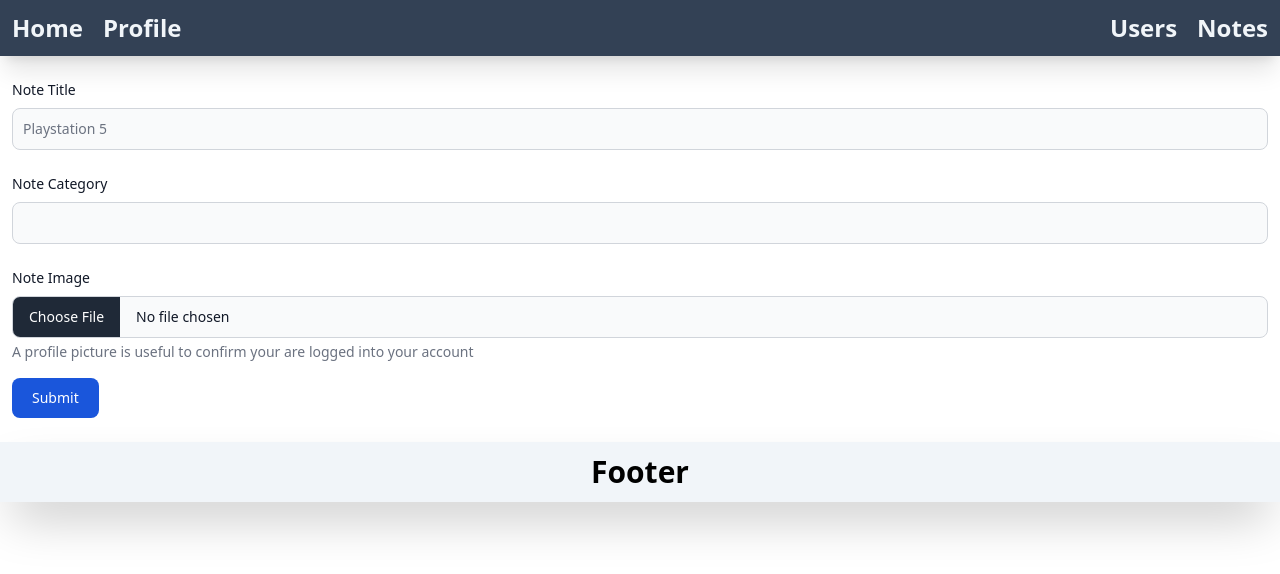
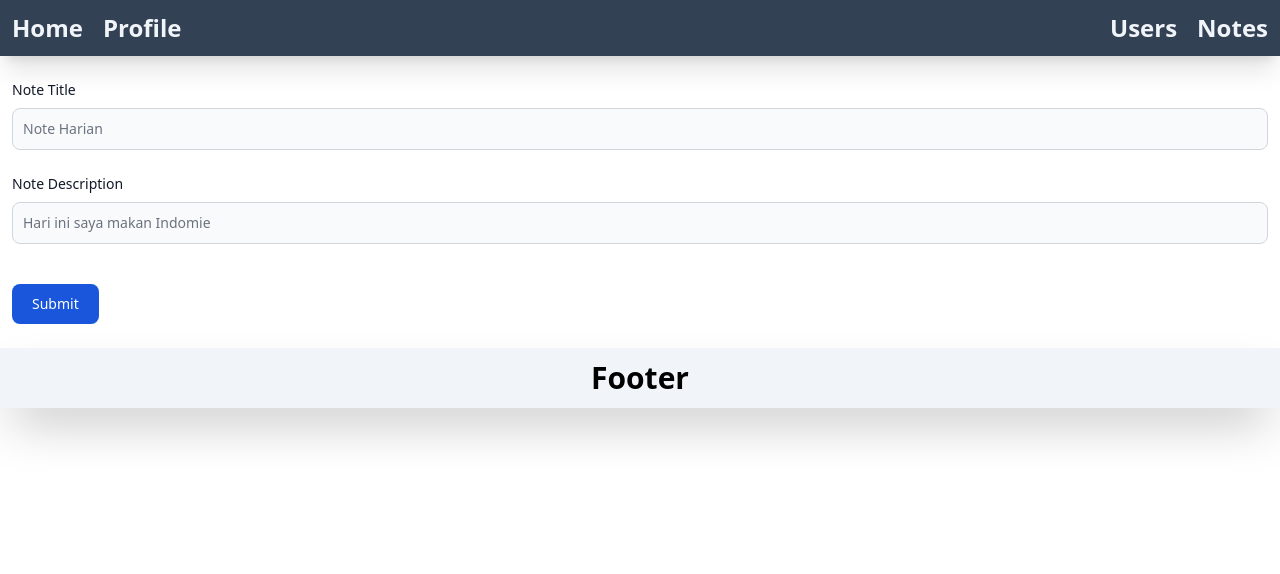
Before and after one commit to akrn27/learn-nextjs, a Next.js app: page /notes/add in a window 1280 px wide. Shown: the top 574 px of the page. Built offline with nearby package versions, Linux system fonts and the light colour scheme.

Commit message:
Fix the API

```diff
--- a/pages/notes/add.js
+++ b/pages/notes/add.js
@@ -10,50 +10,28 @@ const AddNotes = () => {
   const router = useRouter();
   const [notes, setNotes] = useState({
     title: "",
-    category: "",
-    image: "",
+    description: "",
   });
-
-  // const handleSubmit = async (e) => {
-  //   e.preventDefault();
-  //   const { title, category, image } = notes;
-  //   const formData = new FormData();
-  //   formData.append("title", title);
-  //   formData.append("category", category);
-  //   if (image) {
-  //     formData.append("image", image, image.name);
-  //   }
-  //   try {
-  //     const response = await fetch("https://dummyjson.com/products/add", {
-  //       method: "POST",
-  //       headers: {
-  //         "Content-Type": "multipart/form-data",
-  //       },
-  //       body: formData,
-  //     });
-  //     console.log(response.json());
-  //   } catch (error) {
-  //     console.log(error);
-  //   }
-  // };
 
   const handleSubmit = async (e) => {
     e.preventDefault();
-    const { title, category, image } = notes;
+    const { title, description } = notes;
     try {
-      const response = await fetch("https://dummyjson.com/products/add", {
+      const response = await fetch(
+        "https://paace-f178cafcae7b.nevacloud.io/api/notes",
+        {
           method: "POST",
           headers: {
             "Content-Type": "application/json",
           },
           body: JSON.stringify({
             title: title,
-          category: category,
-          image: image,
+            description: description,
           }),
-      });
+        }
+      );
+      router.push("/notes");
       console.log(response.json());
-      router.push("/notes");
     } catch (error) {
       console.log(error);
     }
@@ -65,56 +43,37 @@ const AddNotes = () => {
         <form className="p-3" onSubmit={handleSubmit}>
           <div className="mb-6">
             <label
-              htmlFor="email"
+              htmlFor="title"
               className="block mb-2 text-sm font-medium text-gray-900 dark:text-white"
             >
               Note Title
             </label>
             <input
               type="text"
-              id="email"
+              id="title"
               className="bg-gray-50 border border-gray-300 text-gray-900 text-sm rounded-lg focus:ring-blue-500 focus:border-blue-500 block w-full p-2.5 dark:bg-gray-700 dark:border-gray-600 dark:placeholder-gray-400 dark:text-white dark:focus:ring-blue-500 dark:focus:border-blue-500"
-              placeholder="Playstation 5"
+              placeholder="Note Harian"
               required
               onChange={(e) => setNotes({ ...notes, title: e.target.value })}
             />
           </div>
           <div className="mb-6">
             <label
-              htmlFor="category"
+              htmlFor="description"
               className="block mb-2 text-sm font-medium text-gray-900 dark:text-white"
             >
-              Note Category
+              Note Description
             </label>
             <input
               type="text"
-              id="category"
+              id="description"
               className="bg-gray-50 border border-gray-300 text-gray-900 text-sm rounded-lg focus:ring-blue-500 focus:border-blue-500 block w-full p-2.5 dark:bg-gray-700 dark:border-gray-600 dark:placeholder-gray-400 dark:text-white dark:focus:ring-blue-500 dark:focus:border-blue-500"
               required
-              onChange={(e) => setNotes({ ...notes, category: e.target.value })}
+              placeholder="Hari ini saya makan Indomie"
+              onChange={(e) =>
+                setNotes({ ...notes, description: e.target.value })
+              }
             />
-          </div>
-          <div>
-            <label
-              className="block mb-2 text-sm font-medium text-gray-900 dark:text-white"
-              htmlFor="user_avatar"
-            >
-              Note Image
-            </label>
-            <input
-              className="block w-full text-sm text-gray-900 border border-gray-300 rounded-lg cursor-pointer bg-gray-50 dark:text-gray-400 focus:outline-none dark:bg-gray-700 dark:border-gray-600 dark:placeholder-gray-400"
-              aria-describedby="user_avatar_help"
-              id="user_avatar"
-              type="file"
-              onChange={(e) => setNotes({ ...notes, image: e.target.files[0] })}
-            />
-            <div
-              className="mt-1 text-sm text-gray-500 dark:text-gray-300"
-              id="user_avatar_help"
-            >
-              A profile picture is useful to confirm your are logged into your
-              account
-            </div>
           </div>
 
           <button
--- a/pages/notes/index.js
+++ b/pages/notes/index.js
@@ -12,7 +12,9 @@ const Notes = () => {
 
   useEffect(() => {
     const getProducts = async () => {
-      const res = await fetch("https://dummyjson.com/products");
+      const res = await fetch(
+        "https://paace-f178cafcae7b.nevacloud.io/api/notes"
+      );
       const resProduct = await res.json();
       setNotes(resProduct);
     };
@@ -48,22 +50,17 @@ const Notes = () => {
         </button>
 
         <div className="grid grid-cols-1 sm:grid-cols-2 md:grid-cols-4 gap-4 my-8">
-          {notes?.products.map((note, index) => (
+          {notes?.data.map((note, index) => (
             <div
               class="w-full sm:max-w-sm bg-white border border-gray-200 rounded-lg shadow dark:bg-gray-800 dark:border-gray-700"
               key={index}
             >
               <div class="flex flex-col items-center pb-10">
-                <img
-                  class="w-24 h-24 mb-3 rounded-full shadow-lg"
-                  src={note.images[0]}
-                  alt={note.brand}
-                />
                 <h5 class="mb-1 text-xl font-medium text-gray-900 dark:text-white">
                   {note.title}
                 </h5>
                 <span class="text-sm text-gray-500 dark:text-gray-400">
-                  {note.category}
+                  {note.description}
                 </span>
                 <div class="flex mt-4 space-x-3 md:mt-6">
                   <a
@@ -74,7 +71,7 @@ const Notes = () => {
                   </a>
                   <a
                     href="#"
-                    class="inline-flex items-center px-4 py-2 text-sm font-medium text-center text-gray-900 bg-red border border-gray-300 rounded-lg hover:bg-red-500 focus:ring-4 focus:outline-none bg-red-400 text-white focus:ring-gray-200 dark:bg-gray-800 dark:text-white dark:border-gray-600 dark:hover:bg-gray-700 dark:hover:border-gray-700 dark:focus:ring-gray-700"
+                    class="inline-flex items-center px-4 py-2 text-sm font-medium text-center bg-red border border-gray-300 rounded-lg hover:bg-red-500 focus:ring-4 focus:outline-none bg-red-400 text-white focus:ring-gray-200 dark:bg-gray-800 dark:text-white dark:border-gray-600 dark:hover:bg-gray-700 dark:hover:border-gray-700 dark:focus:ring-gray-700"
                   >
                     Delete
                   </a>
```
Lines whose indentation alone changed are shown as unchanged.
